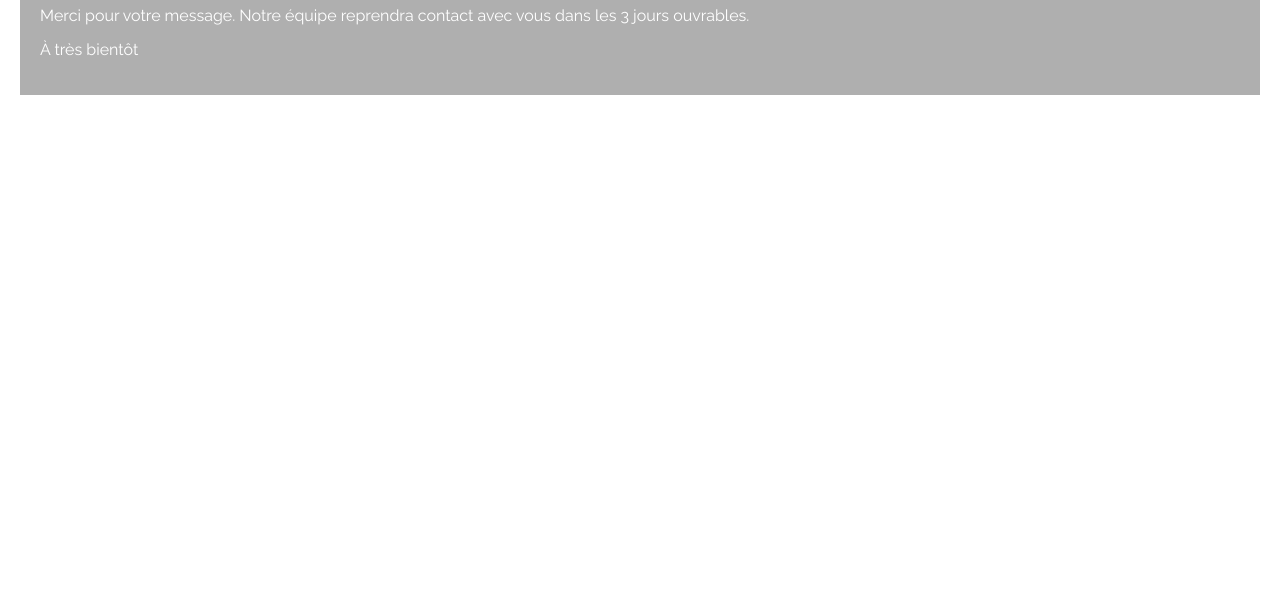
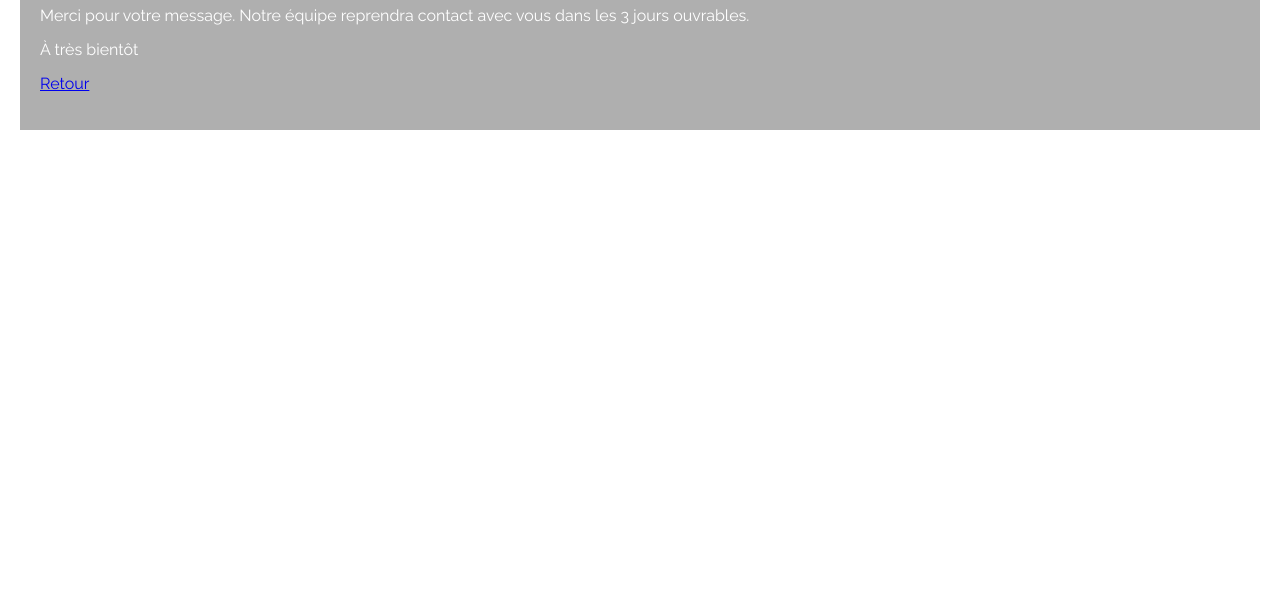
Before and after one commit to JyjyStudio/galleries, a website with bundled scripts: page public/merci.html in a window 1280 px wide. Shown: the part 193-800 px from the top of the page. Built offline with nearby package versions, Linux system fonts and the light colour scheme; a web font is replaced by a local one.

Commit message:
previous page button added

```diff
--- a/public/merci.html
+++ b/public/merci.html
@@ -25,6 +25,7 @@
             <h1>Merci</h1>
             <p>Merci pour votre message. Notre équipe reprendra contact avec vous dans les 3 jours ouvrables.</p>
             <p>À très bientôt</p>
+            <p><a href='contact.html'>Retour</a></p>
          </main>
     </section>
 </body>
```
